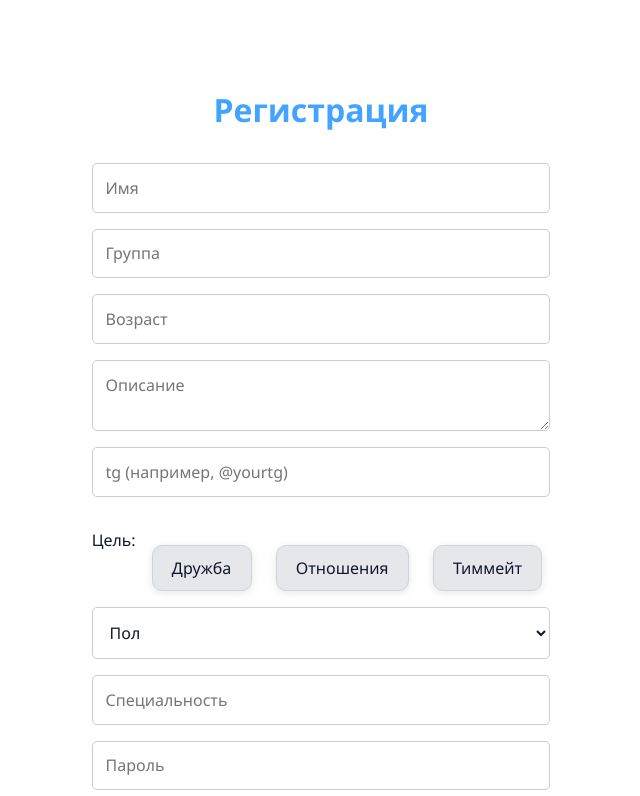
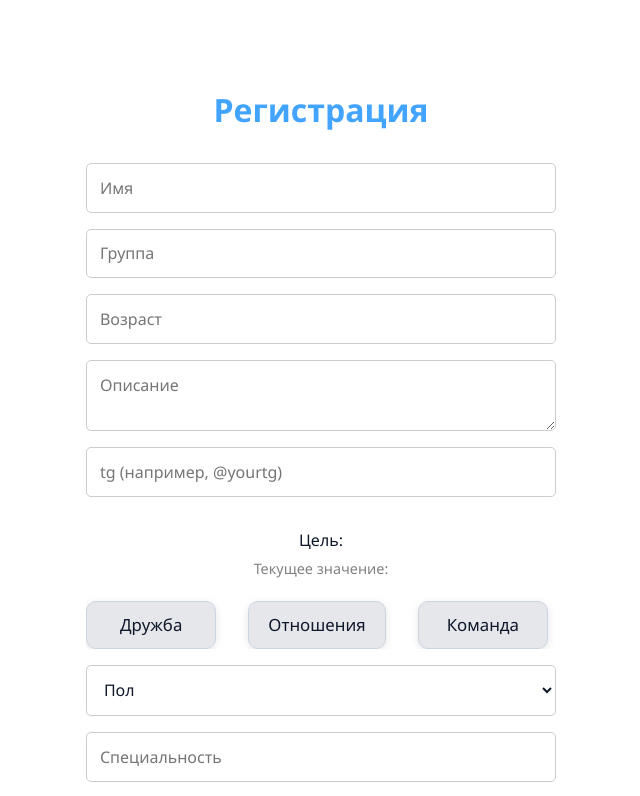
Before and after one commit to elizavetanovozhilova/itismatch_site, a React (Vite) app in the folder itismatch/: page /register in a window 1280 px wide. Shown: the top 796 px of the page, without its empty margins (319-959 px from the left). Built offline with nearby package versions, Linux system fonts and the light colour scheme.

Commit message:
new commit

```diff
--- a/itismatch/src/pages/Register.jsx
+++ b/itismatch/src/pages/Register.jsx
@@ -105,10 +105,13 @@ function Register() {
         <textarea name="description" placeholder="Описание" onChange={handleChange} />
         <input name="social_link" placeholder="tg (например, @yourtg)" onChange={handleChange} />
         <div className="goal-selection">
-          <p>Цель:</p>
-          <button type="button" onClick={() => handleGoalClick('friendship')} className={formData.goal === 'friendship' ? 'selected' : ''}>Дружба</button>
-          <button type="button" onClick={() => handleGoalClick('relationship')} className={formData.goal === 'relationship' ? 'selected' : ''}>Отношения</button>
-          <button type="button" onClick={() => handleGoalClick('teammate')} className={formData.goal === 'teammate' ? 'selected' : ''}>Тиммейт</button>
+          <p style={{width: '100%', textAlign: 'center', marginBottom: '0.5em'}}>Цель:</p>
+          <div style={{color: 'gray', fontSize: '0.9em', marginBottom: '0.5em', width: '100%', textAlign: 'center'}}>Текущее значение: {formData.goal}</div>
+          <div className="goal-buttons-row">
+            <button type="button" onClick={() => handleGoalClick('Дружба')} className={formData.goal === 'Дружба' ? 'selected' : ''}>Дружба</button>
+            <button type="button" onClick={() => handleGoalClick('Отношения')} className={formData.goal === 'Отношения' ? 'selected' : ''}>Отношения</button>
+            <button type="button" onClick={() => handleGoalClick('Команда')} className={formData.goal === 'Команда' ? 'selected' : ''}>Команда</button>
+          </div>
         </div>
         <select name="gender" onChange={handleChange} required>
           <option value="">Пол</option>
--- a/itismatch/src/styles/register.css
+++ b/itismatch/src/styles/register.css
@@ -76,15 +76,24 @@ button.selected {
   color: var(--white);
 }
 
-form .goal-selection {
+.goal-selection {
   display: flex;
-  justify-content: center;
-  gap: 1rem;
-  flex-wrap: wrap;
+  flex-direction: column;
+  align-items: center;
+  width: 100%;
   margin-top: 1rem;
 }
 
-form .goal-selection button {
+.goal-selection .goal-buttons-row {
+  display: flex;
+  justify-content: center;
+  gap: 1.5rem;
+  width: 100%;
+  overflow-x: auto;
+}
+
+.goal-selection button {
+  min-width: 130px;
   background-color: var(--gray);
   color: var(--black);
   font-weight: 500;
@@ -92,6 +101,8 @@ form .goal-selection button {
   padding: 0.7rem 1.2rem;
   border: 1px solid #cbd5e1;
   transition: background-color 0.3s;
+  font-size: 1.05rem;
+  white-space: nowrap;
 }
 
 form .goal-selection button:hover {
```
